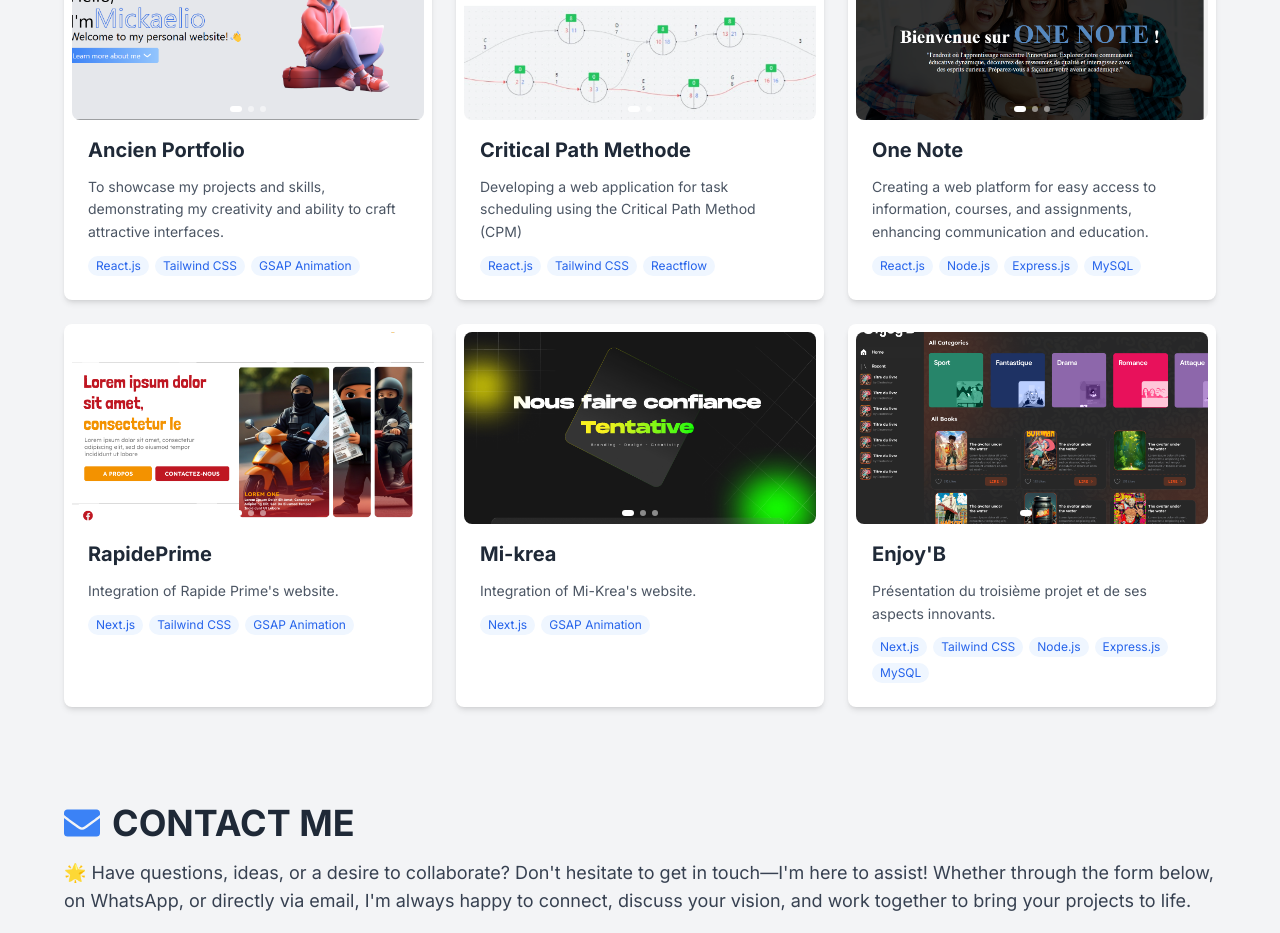
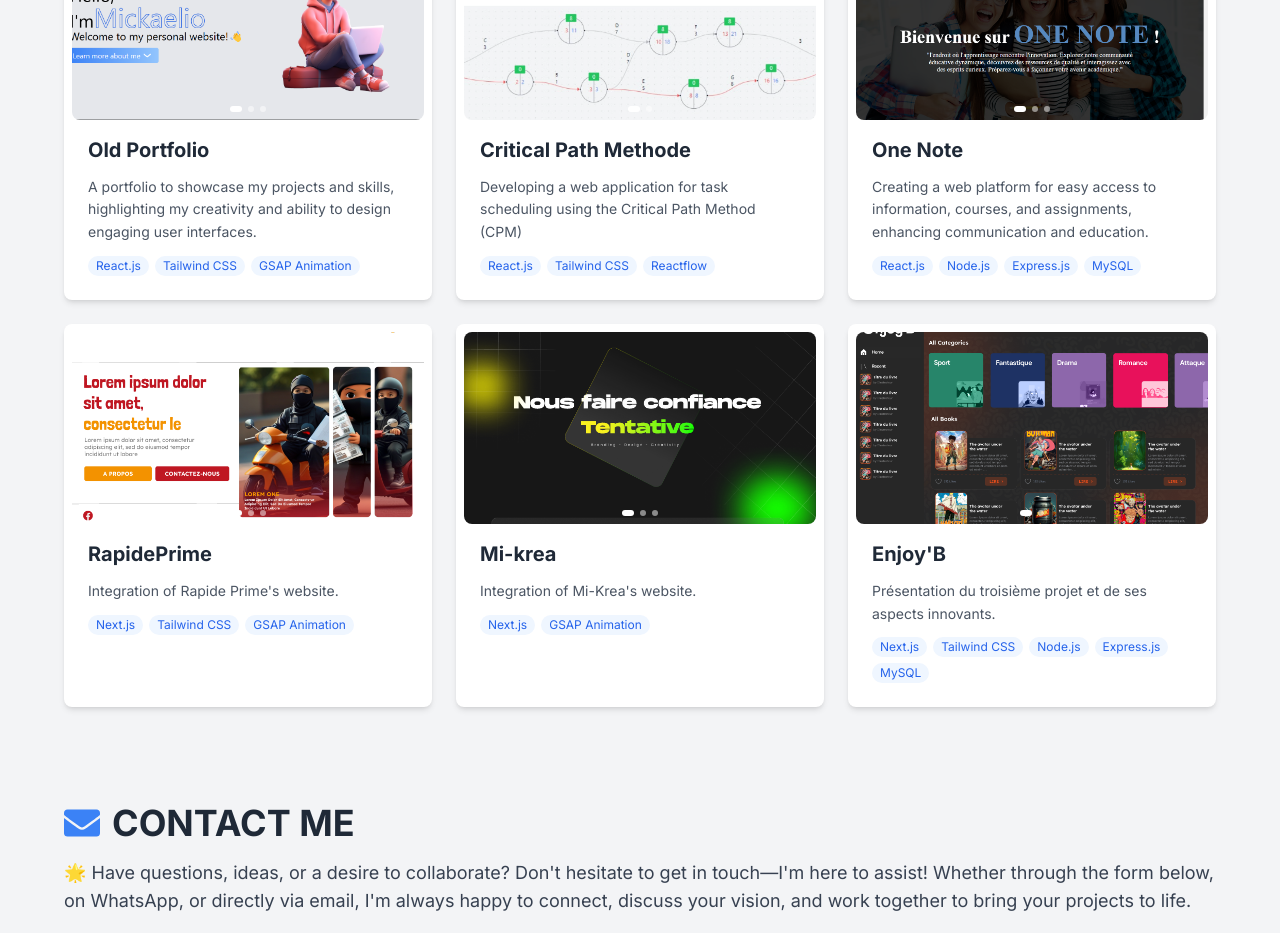
Before and after one commit to tsiheje/NewPortfolio, a Next.js app: page / in a window 1280 px wide. Shown: the part 4000-4933 px from the top of the page. Built offline with nearby package versions, Linux system fonts and the light colour scheme.

Commit message:
refact : avant animation

```diff
--- a/src/app/Components/Projects/page.js
+++ b/src/app/Components/Projects/page.js
@@ -96,9 +96,9 @@
   const projects = [
     {
       images: [pt1, pt2, pt3],
-      title: "Ancien Portfolio",
-      description: "To showcase my projects and skills, demonstrating my creativity and ability to craft attractive interfaces.",
-      technologies: ["React.js", "Tailwind CSS", "GSAP Animation"],
+      title: "Old Portfolio",
+      description: "A portfolio to showcase my projects and skills, highlighting my creativity and ability to design engaging user interfaces.",
+      technologies: ["React.js", "Tailwind CSS", "GSAP Animation"]
     },
     {
       images: [ro1, ro2],
```
